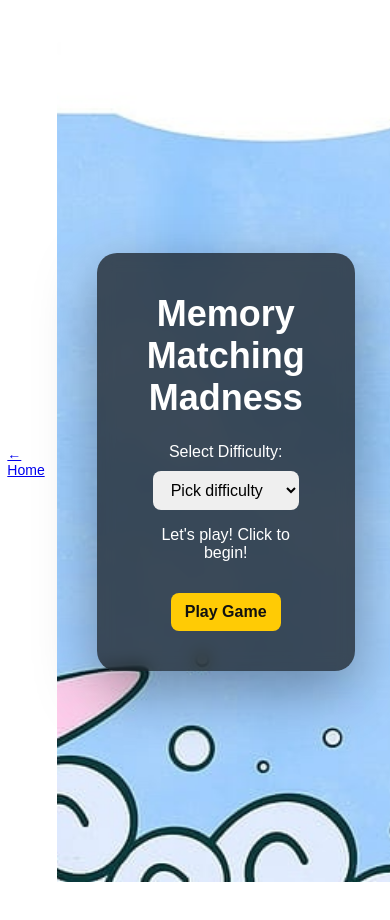
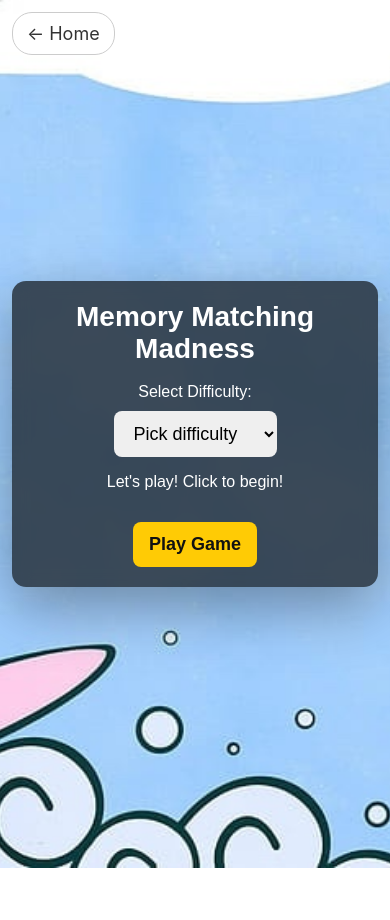
Before and after one commit to theblueviolin/website1, a plain HTML site: page poke_matching/assignment06.html in a window 390 px wide. After the commit the page ends 868 px from the top, so only its background shows below. Drawn offline with Linux system fonts and the light colour scheme.

Commit message:
fixed mobile for games

```diff
--- a/poke_matching/assignment06.html
+++ b/poke_matching/assignment06.html
@@ -90,26 +90,88 @@
       font-size: 15px;
     }
 
-    .home-button:hover {
-        background: rgba(0, 0, 0, 0.1);
-        opacity: 1;
-        transform: translateY(-1px);
-        }
+    /* Home button (default desktop) */
+    .home-btn {
+        position: absolute;
+        top: 20px;
+        left: 20px;
+        padding: 8px 12px;
+        background: rgba(255, 255, 255, 0.85);
+        border-radius: 20px;
+        text-decoration: none;
+        font-family: 'Inter', sans-serif;
+        font-size: 16px;
+        color: #333;
+        border: 1px solid #ccc;
+        z-index: 1000;
+    }
 
-        /* Mobile refinement */
-        @media (max-width: 600px) {
-        .home-button {
-            font-size: 14px;
-            padding: 6px 12px;
-            top: 14px;
-            left: 14px;
+    /* Mobile-specific positioning */
+    @media (max-width: 600px) {
+        .home-btn {
+            position: fixed;      /* stays visible while scrolling */
+            top: 12px;
+            left: 12px;
+            font-size: 18px;      /* bigger tap target */
+            padding: 10px 14px;
         }
     }
+    /* ---------- MOBILE OPTIMIZATION ---------- */
+@media (max-width: 600px) {
+
+    body {
+      padding: 0;                /* remove white border */
+    }
+
+    .background {
+      padding: 12px;             /* small breathing room */
+      min-height: 100vh;
+    }
+
+    .game-panel {
+      max-width: 100%;
+      padding: 20px;
+      border-radius: 14px;
+    }
+
+    h1 {
+      font-size: 28px;
+    }
+
+    #timer_container {
+      font-size: 20px;
+    }
+
+    /* Make board scale naturally */
+    .tile_container {
+      gap: 12px;
+    }
+
+    /* Bigger Pokéballs */
+    .tile_container img {
+      width: 72px;
+    }
+
+    /* Remove fixed board widths on mobile */
+    .easy_board,
+    .medium_board,
+    .hard_board {
+      width: auto;
+    }
+
+    /* Slightly larger buttons for thumbs */
+    button, select {
+      font-size: 18px;
+      padding: 12px 16px;
+    }
+  }
+
   </style>
 </head>
 
 <body>
-<a href="../index.html" class="home-button" aria-label="Home">← Home</a>
+  <a href="../index.html" class="home-btn">← Home</a>
+
 
 <div class="background">
   <div class="game-panel">
```
Also changed, not shown: poke_catching/index.html (+3 -1 lines).
